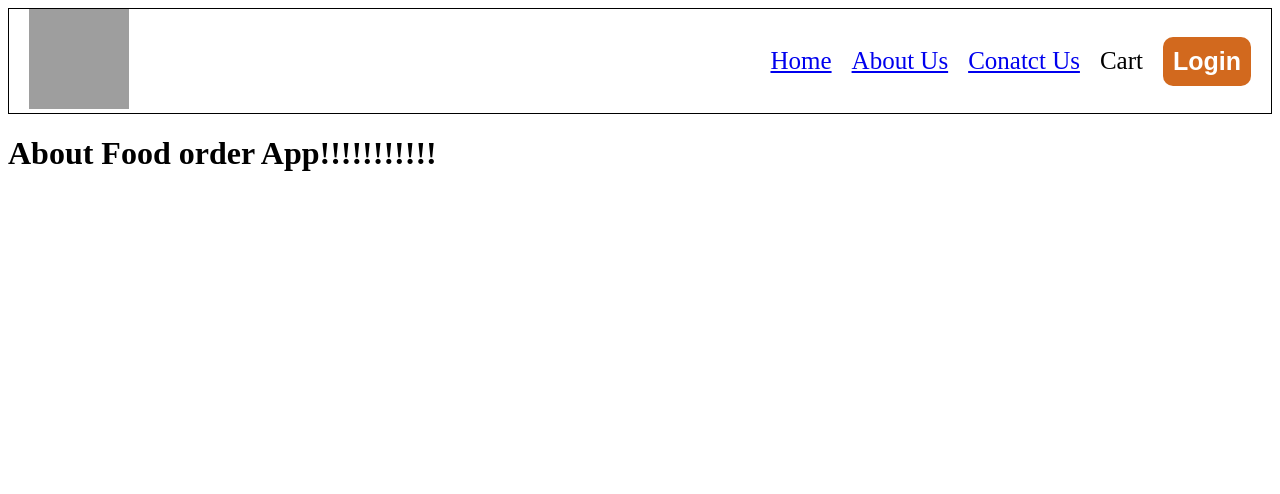
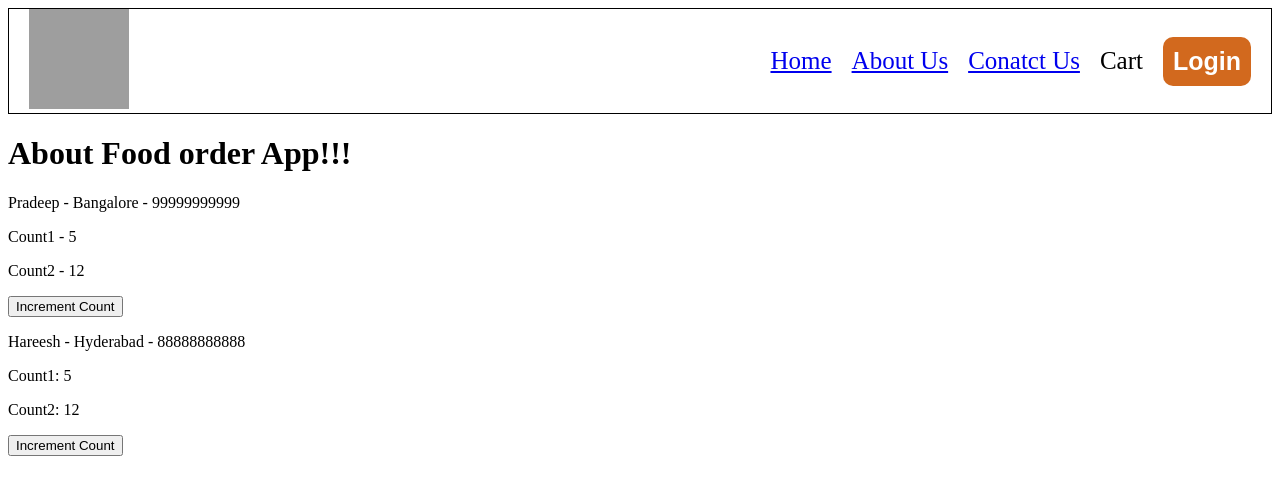
Before and after one commit to GPradeepReddy/namaste-react, a React (Vite) app: page /about in a window 1280 px wide. Shown: the top 494 px of the page. Built offline with nearby package versions, Linux system fonts and the light colour scheme; grey boxes are pictures that could not be loaded.

Commit message:
episode-8

```diff
--- a/src/components/About.js
+++ b/src/components/About.js
@@ -1,11 +1,32 @@
-import React from 'react'
+import React, { Component } from 'react'
+import User from './User';
+import UserClass from './UserClass';
 
-const About = () => {
-  return (
-    <div>
-      <h1>About Food order App!!!!!!!!!!!</h1>
-    </div>
-  )
+class About extends Component {
+
+  constructor(props) {
+    console.log("About class comp constructor");
+    super(props)
+  }
+
+  render() {
+    console.log("About class comp render");
+    return (
+      <div>
+        <h1>About Food order App!!!</h1>
+        <User name={'Pradeep'} location={'Bangalore'} number={99999999999}/>
+        <UserClass name={'Hareesh'} location={"Hyderabad"} number={88888888888}/>
+      </div>
+    )
+  }
+
+  componentDidMount() {
+    console.log("About class comp did mount");
+  }
+
+  componentWillUnmount() {
+    console.log("About class comp will unmount");
+  }
 }
 
 export default About;
--- /dev/null
+++ b/src/components/User.js
@@ -0,0 +1,33 @@
+import React, { useEffect, useState } from 'react'
+
+const User = (props) => {
+    const { name, location, number } = props;
+    const [count1, setCount1] = useState(0);
+    const [count2, setCount2] = useState(2);
+
+    useEffect(() => {
+        console.log("User function comp did mount");
+        const timer = setInterval(() => {
+            setCount1(count1 => count1 + 1);
+            setCount2(count2 => count2 + 2);
+        }, 1000)
+        return () => {
+            console.log("User function comp will unmount");
+            clearInterval(timer)
+        }
+    }, [])
+
+    return (
+        <div>
+            <p>{name} - {location} - {number}</p>
+            <p>Count1 - {count1}</p>
+            <p>Count2 - {count2}</p>
+            <button onClick={() => {
+                setCount1(count1 + 1);
+                setCount2(count2 + 2);
+            }}>Increment Count</button>
+        </div>
+    )
+}
+
+export default User;
--- /dev/null
+++ b/src/components/UserClass.js
@@ -0,0 +1,50 @@
+import React from 'react'
+
+class UserClass extends React.Component {
+
+
+
+    constructor(props) {
+        console.log("User class comp constructor");
+        super(props);
+        this.state = {
+            count1: 0,
+            count2: 2
+        }
+    }
+
+    render() {
+        console.log("User class render");
+        const { name, location, number } = this.props;
+        return (
+            <div>
+                <p>{name} - {location} - {number}</p>
+                <p>Count1: {this.state.count1}</p>
+                <p>Count2: {this.state.count2}</p>
+                <button onClick={() => {
+                    this.setState(prevState => ({
+                        count1: prevState.count1 + 1,
+                        count2: prevState.count2 + 2
+                    }))
+                }}>Increment Count</button>
+            </div>
+        )
+    }
+
+    componentDidMount() {
+        console.log("User class comp did mount");
+        this.timer = setInterval(() => {
+            this.setState(prevState => ({
+                count1: prevState.count1 + 1,
+                count2: prevState.count2 + 2
+            }))
+        }, 1000)
+    }
+
+    componentWillUnmount() {
+        console.log("User class comp will unmount");
+        clearInterval(this.timer)
+    }
+}
+
+export default UserClass;
```
